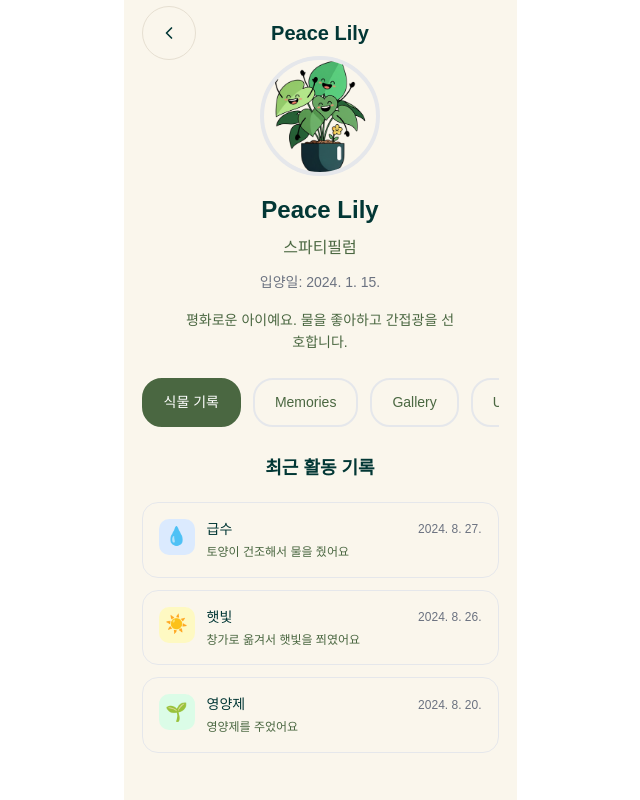
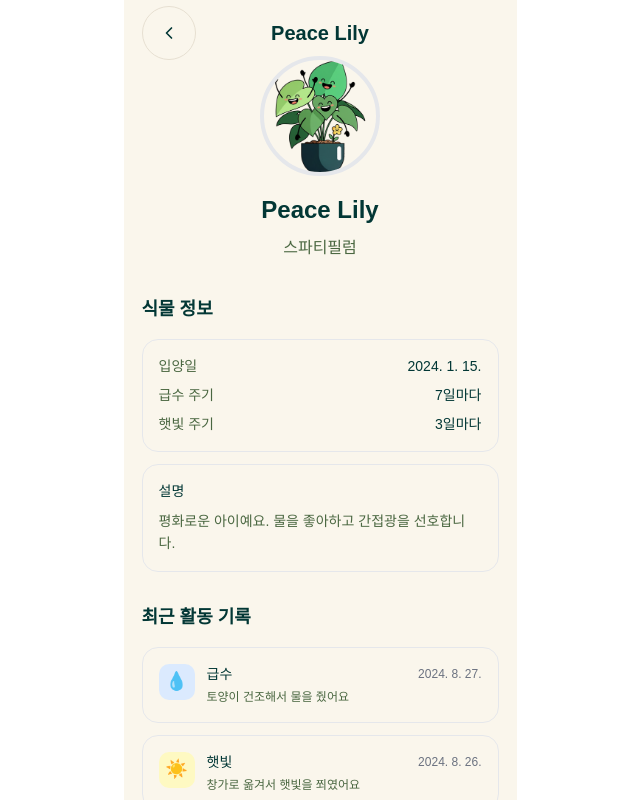
Before and after one commit to daybreaker42/KU-hackathon-2025, a Next.js app in the folder client/: page /myPlant/1 in a window 1280 px wide. Shown: the whole page, without its empty margins (320-960 px from the left). Built offline with nearby package versions, Linux system fonts and the light colour scheme.

Commit message:
feat: 식물 상세 페이지 레이아웃 개선 - 정보 섹션 및 기록 섹션 정리

```diff
--- a/client/app/myPlant/[id]/page.tsx
+++ b/client/app/myPlant/[id]/page.tsx
@@ -117,15 +117,11 @@ const mockGallery: GalleryImage[] = [
   { id: "4", url: "/images/plant-normal.png", date: "2024-08-10", caption: "건강한 모습" },
 ];
 
-// 탭 타입 정의
-type TabType = "records" | "memories" | "gallery" | "care";
-
 export default function PlantDetailPage() {
   const params = useParams();
   const plantId = params.id as string;
 
   const [plant, setPlant] = useState<Plant | null>(null);
-  const [activeTab, setActiveTab] = useState<TabType>("records");
   const [records, setRecords] = useState<PlantRecord[]>([]);
   const [memories, setMemories] = useState<Memory[]>([]);
   const [gallery, setGallery] = useState<GalleryImage[]>([]);
@@ -207,7 +203,7 @@ export default function PlantDetailPage() {
             />
           </div>
 
-          {/* 식물 정보 - 세로 배치 */}
+          {/* 식물 기본 정보 - 세로 배치 */}
           <div className="text-center">
             <h2 className="text-[#023735] font-bold text-[24px] mb-[8px]">
               {plant.name}
@@ -215,72 +211,55 @@ export default function PlantDetailPage() {
             <p className="text-[#4A6741] text-[16px] mb-[12px]">
               {plant.species}
             </p>
-            <p className="text-[#6B7280] text-[14px] mb-[16px]">
-              입양일: {new Date(plant.adoptionDate).toLocaleDateString('ko-KR')}
-            </p>
-            {/* 식물 설명 */}
-            <p className="text-[#4A6741] text-[14px] leading-[1.6] max-w-[280px]">
+          </div>
+        </div>
+
+        {/* 모든 섹션을 수직으로 배열 - 좌측 정렬 */}
+        <div className="px-[18px] pb-[20px] space-y-[32px]">
+
+          {/* 식물 정보 섹션 */}
+          <div>
+            <h3 className="text-[#023735] font-bold text-[18px] mb-[16px]">
+              식물 정보
+            </h3>
+            <div className="space-y-[12px]">
+              <div className="rounded-[16px] p-[16px] border border-[#E5E7EB]">
+                <div className="space-y-[8px]">
+                  <div className="flex justify-between items-center">
+                    <span className="text-[#4A6741] text-[14px]">입양일</span>
+                    <span className="text-[#023735] text-[14px] font-medium">
+                      {new Date(plant.adoptionDate).toLocaleDateString('ko-KR')}
+                    </span>
+                  </div>
+                  <div className="flex justify-between items-center">
+                    <span className="text-[#4A6741] text-[14px]">급수 주기</span>
+                    <span className="text-[#023735] text-[14px] font-medium">
+                      {plant.wateringInterval}일마다
+                    </span>
+                  </div>
+                  <div className="flex justify-between items-center">
+                    <span className="text-[#4A6741] text-[14px]">햇빛 주기</span>
+                    <span className="text-[#023735] text-[14px] font-medium">
+                      {plant.sunlightInterval}일마다
+                    </span>
+                  </div>
+                </div>
+              </div>
+              <div className="rounded-[16px] p-[16px] border border-[#E5E7EB]">
+                <h4 className="text-[#023735] font-medium text-[14px] mb-[8px]">설명</h4>
+                <p className="text-[#4A6741] text-[14px] leading-[1.6]">
                   {plant.description}
                 </p>
               </div>
             </div>
-
-        {/* 탭 네비게이션 - 스크롤 방식 */}
-        <div className="px-[18px] mb-[24px]">
-          <div className="overflow-x-auto">
-            <div className="flex space-x-[12px] pb-[4px] min-w-max">
-              <button
-                onClick={() => setActiveTab("records")}
-                className={`py-[12px] px-[20px] rounded-[20px] text-[14px] font-medium transition-colors border-2 whitespace-nowrap ${
-                  activeTab === "records"
-                  ? "bg-[#4A6741] text-white border-[#4A6741]"
-                  : "text-[#4A6741] border-[#E5E7EB] hover:border-[#4A6741]"
-                }`}
-              >
-                식물 기록
-              </button>
-              <button
-                onClick={() => setActiveTab("memories")}
-                className={`py-[12px] px-[20px] rounded-[20px] text-[14px] font-medium transition-colors border-2 whitespace-nowrap ${
-                  activeTab === "memories"
-                  ? "bg-[#4A6741] text-white border-[#4A6741]"
-                  : "text-[#4A6741] border-[#E5E7EB] hover:border-[#4A6741]"
-                }`}
-              >
-                Memories
-              </button>
-              <button
-                onClick={() => setActiveTab("gallery")}
-                className={`py-[12px] px-[20px] rounded-[20px] text-[14px] font-medium transition-colors border-2 whitespace-nowrap ${
-                  activeTab === "gallery"
-                  ? "bg-[#4A6741] text-white border-[#4A6741]"
-                  : "text-[#4A6741] border-[#E5E7EB] hover:border-[#4A6741]"
-                }`}
-              >
-                Gallery
-              </button>
-              <button
-                onClick={() => setActiveTab("care")}
-                className={`py-[12px] px-[20px] rounded-[20px] text-[14px] font-medium transition-colors border-2 whitespace-nowrap ${
-                  activeTab === "care"
-                  ? "bg-[#4A6741] text-white border-[#4A6741]"
-                  : "text-[#4A6741] border-[#E5E7EB] hover:border-[#4A6741]"
-                }`}
-              >
-                Upcoming Care
-              </button>
-            </div>
-          </div>
           </div>
 
-        {/* 탭 컨텐츠 */}
-        <div className="px-[18px] pb-[20px]">
-          {/* 식물 기록 탭 */}
-          {activeTab === "records" && (
-            <div className="space-y-[12px]">
-              <h3 className="text-[#023735] font-bold text-[18px] mb-[20px] text-center">
+          {/* 식물 기록 섹션 */}
+          <div>
+            <h3 className="text-[#023735] font-bold text-[18px] mb-[16px]">
               최근 활동 기록
             </h3>
+            <div className="space-y-[12px]">
               {records.map((record) => {
                 const typeInfo = getRecordTypeInfo(record.type);
                 return (
@@ -309,14 +288,14 @@ export default function PlantDetailPage() {
                 );
               })}
             </div>
-          )}
+          </div>
 
-          {/* Memories 탭 */}
-          {activeTab === "memories" && (
-            <div className="space-y-[12px]">
-              <h3 className="text-[#023735] font-bold text-[18px] mb-[20px] text-center">
+          {/* Memories 섹션 */}
+          <div>
+            <h3 className="text-[#023735] font-bold text-[18px] mb-[16px]">
               소중한 추억들
             </h3>
+            <div className="space-y-[12px]">
               {memories.map((memory) => (
                 <div key={memory.id} className="rounded-[16px] p-[16px] border border-[#E5E7EB]">
                   <div className="flex items-start space-x-[12px]">
@@ -347,12 +326,11 @@ export default function PlantDetailPage() {
                 </div>
               ))}
             </div>
-          )}
+          </div>
 
-          {/* Gallery 탭 */}
-          {activeTab === "gallery" && (
+          {/* Gallery 섹션 */}
           <div>
-              <h3 className="text-[#023735] font-bold text-[18px] mb-[20px] text-center">
+            <h3 className="text-[#023735] font-bold text-[18px] mb-[16px]">
               성장 갤러리
             </h3>
             <div className="overflow-x-auto">
@@ -368,11 +346,11 @@ export default function PlantDetailPage() {
                       />
                     </div>
                     <div className="mt-[8px]">
-                        <p className="text-[#6B7280] text-[10px] text-center">
+                      <p className="text-[#6B7280] text-[10px]">
                         {new Date(image.date).toLocaleDateString('ko-KR')}
                       </p>
                       {image.caption && (
-                          <p className="text-[#4A6741] text-[11px] text-center mt-[2px] truncate">
+                        <p className="text-[#4A6741] text-[11px] mt-[2px] truncate">
                           {image.caption}
                         </p>
                       )}
@@ -382,14 +360,13 @@ export default function PlantDetailPage() {
               </div>
             </div>
           </div>
-          )}
 
-          {/* Upcoming Care 탭 */}
-          {activeTab === "care" && (
-            <div className="space-y-[12px]">
-              <h3 className="text-[#023735] font-bold text-[18px] mb-[20px] text-center">
+          {/* Upcoming Care 섹션 */}
+          <div>
+            <h3 className="text-[#023735] font-bold text-[18px] mb-[16px]">
               다가오는 돌봄 일정
             </h3>
+            <div className="space-y-[12px]">
 
               {/* 다음 급수일 */}
               <div className="rounded-[16px] p-[16px] border border-[#E5E7EB]">
@@ -460,7 +437,8 @@ export default function PlantDetailPage() {
                 </div>
               </div>
             </div>
-          )}
+          </div>
+
         </div>
       </div>
     </div>
```
Lines whose indentation alone changed are shown as unchanged.
